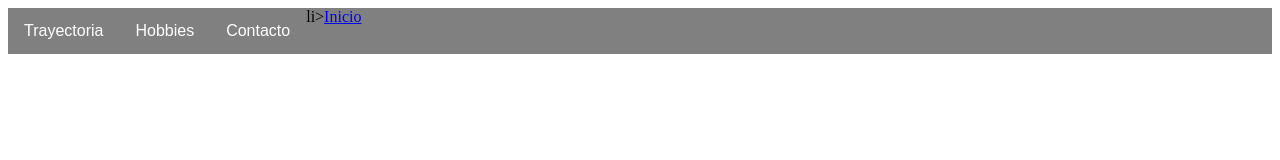
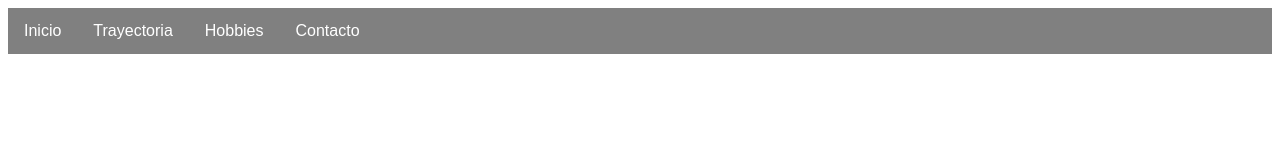
Before and after one commit to Gael40/Gael41.github.io, a plain HTML site: page nav.html in a window 1280 px wide. Drawn offline with Linux system fonts and the light colour scheme.

Commit message:
Add files via upload

```diff
--- a/nav.html
+++ b/nav.html
@@ -41,7 +41,7 @@
 
 <body>
     <ul>
-        li><a href="index.html">Inicio</a></li>
+        <li><a href="index.html">Inicio</a></li>
         <li><a href="trayectoria.html">Trayectoria</a></li>
         <li><a href="hobbies.html">Hobbies</a></li>
         <li><a href="contacto.html">Contacto</a></li>
```
